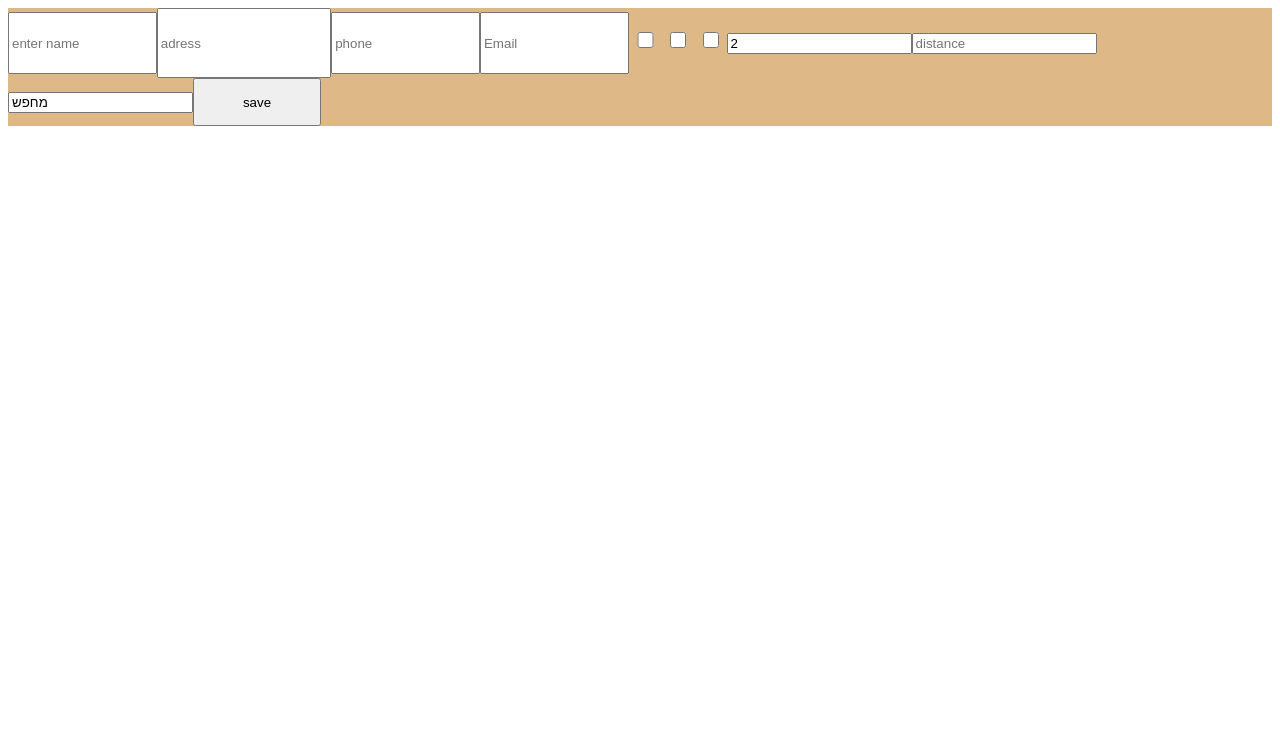
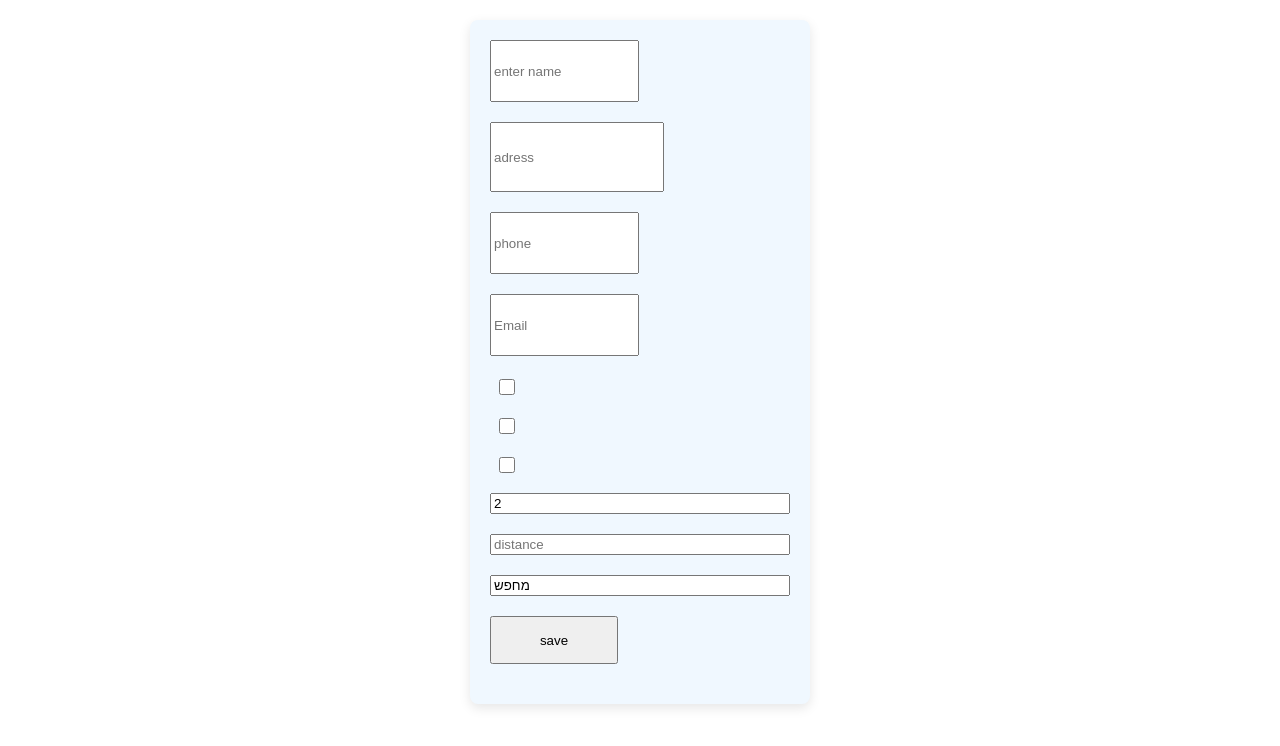
Before and after one commit to bina-fa/projex2-biny, a React (Vite) app: page / in a window 1280 px wide. Shown: the top 746 px of the page. Built offline with nearby package versions, Linux system fonts and the light colour scheme.

Commit message:
'fetch' is fetching good

```diff
--- a/src/Form.jsx
+++ b/src/Form.jsx
@@ -1,14 +1,45 @@
 import { useForm } from "react-hook-form";
 import "./css/form.css"
+import { useState } from "react";
+
+
 
 function Form() {
 
-    let { register, reset, handleSubmit, formState: { errors, isValid }} = useForm();
+
+
+   let possibleAdresses = []
+   let { register, reset, handleSubmit, formState: { errors, isValid }} = useForm();
+   let [ query, setQuery ] = useState([]);
+
+
+
+
+
+
+
 
  function save(){
     reset()
  }
 
+ function ChangeAdress(e){
+   console.log("go in on change")
+   setQuery(e.target.value);
+   fetch( `https://nominatim.openstreetmap.org/search?format=json&q=${query}&limit=5` )
+   .then(
+       (res) =>{res = res.json()
+         console.log(res)
+         console.log(res)
+
+         // for (let i = 0; i < res.length; i++) {
+         //    possibleAdresses + res[i] ;
+
+         // }
+         // console.log( "possibleAdresses" + possibleAdresses[0])
+       })
+
+ }
 
     return (
          <>
@@ -18,7 +49,7 @@ function Form() {
           {errors.name && <div className="error">{errors.name.message} </div>}
 
 
-       <input type="text" {...register ( "adress", { required : 'שדה כתובת הוא שדה חובה'  })} id="adressInput" placeholder="adress"></input>
+       <input type="text" {...register ( "adress", { required : 'שדה כתובת הוא שדה חובה'  })}onChange={ChangeAdress}  id ="adressInput" placeholder="adress"></input>
        {errors.adress && <div className="error">{errors.adress.message} </div>}
 
        <input type="phone" {...register ( "phone", { required :'שדה טלפון הוא שדה חובה'  })} id ="phoneInput" placeholder="phone"></input>
--- a/src/css/form.css
+++ b/src/css/form.css
@@ -1,8 +1,17 @@
 form{
-    background-color: burlywood;
+    display: flex;
+    flex-direction: column;
+    width: 300px;
+    margin: 20px auto;
+    padding: 20px;
+    background-color: #f0f8ff; /* רקע תכלת בהיר */
+    border-radius: 8px;
+    box-shadow: 0px 4px 12px rgba(0, 0, 0, 0.1);
+}
+input{
+    margin-bottom: 20px;
 
 }
-
 #submitButton{
     width: 10vw;
     height: 6vh;
```
